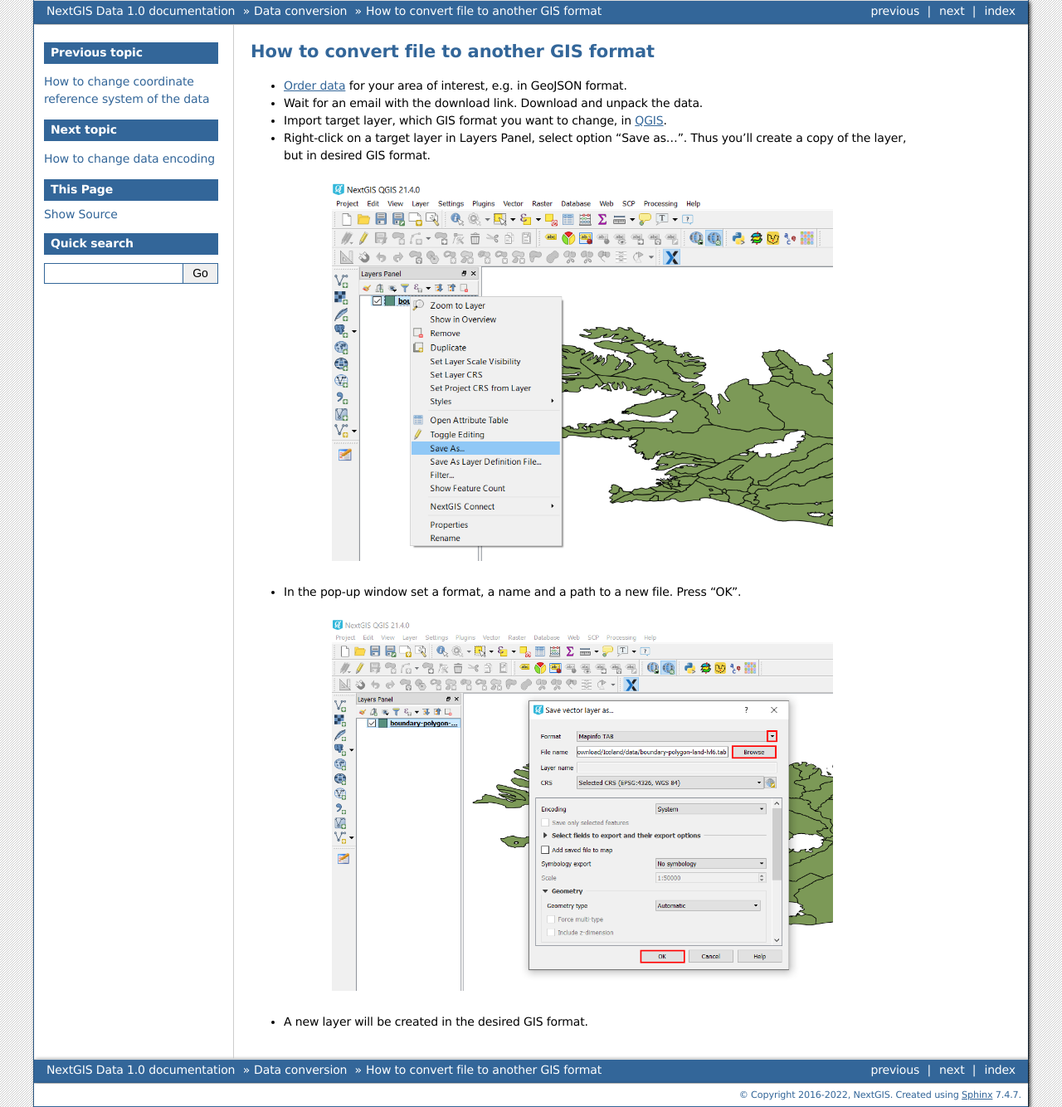
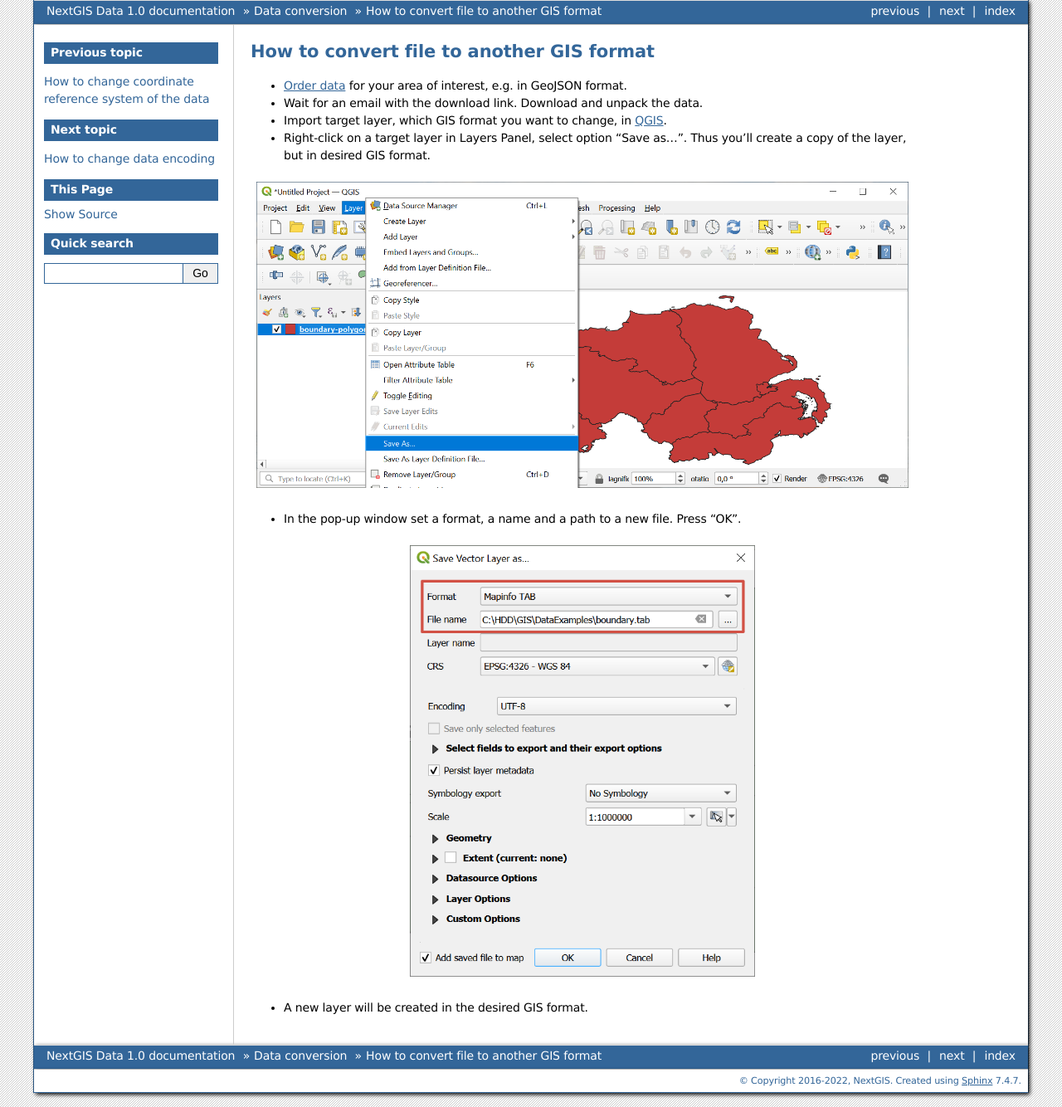
Before and after one commit to nextgis/docs_data, a Sphinx documentation site: the page built from source/type_change.rst, in a window 1280 px wide. Shown: the whole page at 83% size. Built offline with Sphinx 7.4.7, drawn with Linux system fonts in a browser that asks for light colours; formulas are drawn with MathJax 3; pages that are not in the unit, such as notebooks, are missing from menus.

Commit message:
Update type_change.rst
Change screenshots

```diff
--- a/source/type_change.rst
+++ b/source/type_change.rst
@@ -8,16 +8,16 @@
 * Import target layer, which GIS format you want to change, in `QGIS <https://qgis.org/en/site/forusers/download.html>`_.
 * Right-click on a target layer in Layers Panel, select option “Save as…”. Thus you’ll create a copy of the layer, but in desired GIS format.
 
-.. figure:: _static/type_change1.png
+.. figure:: _static/cs_change_select_save_en.png
    :name: type_change1
    :align: center
-   :width: 16cm
+   :width: 24cm
 
 * In the pop-up window set a format, a name and a path to a new file. Press “OK”.
 
-.. figure:: _static/type_change2.png
+.. figure:: _static/type_change_en.png
    :name: type_change2
    :align: center
-   :width: 16cm
+   :width: 11cm
 
 * A new layer will be created in the desired GIS format.
```
